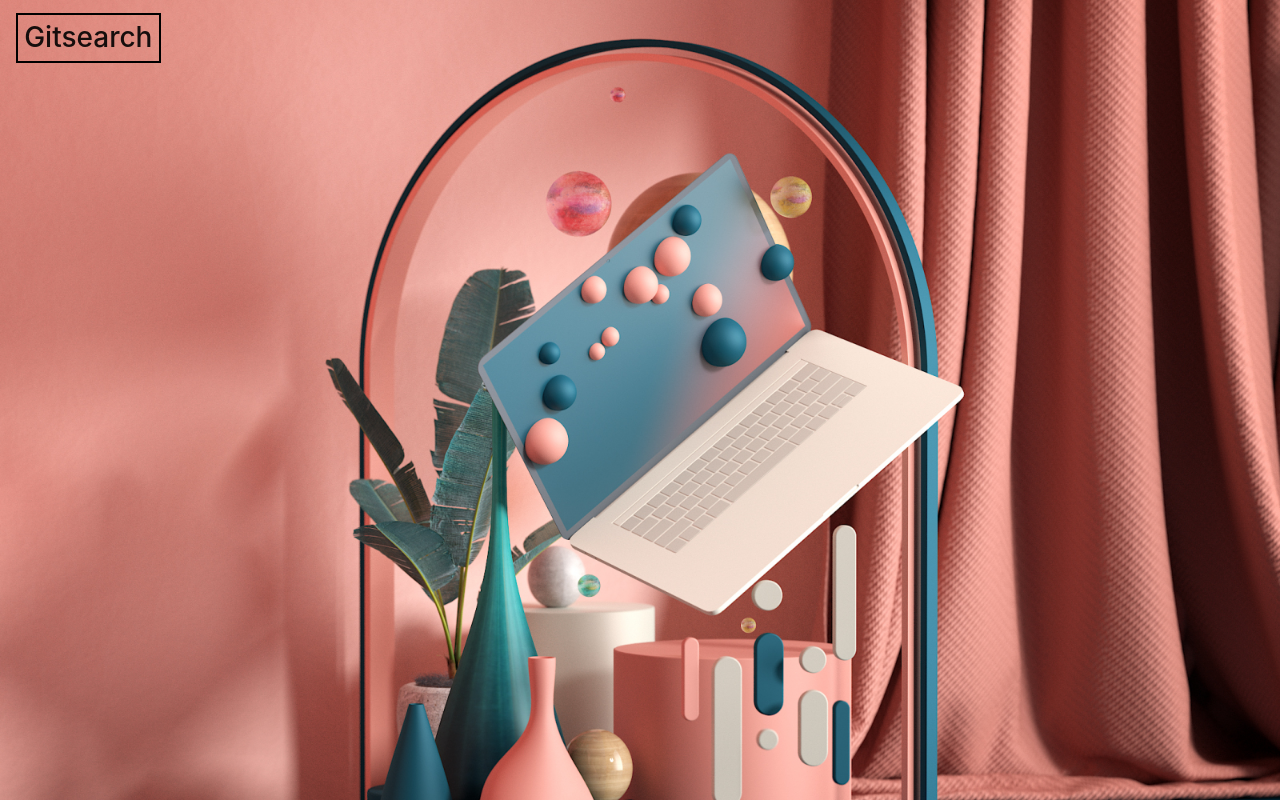
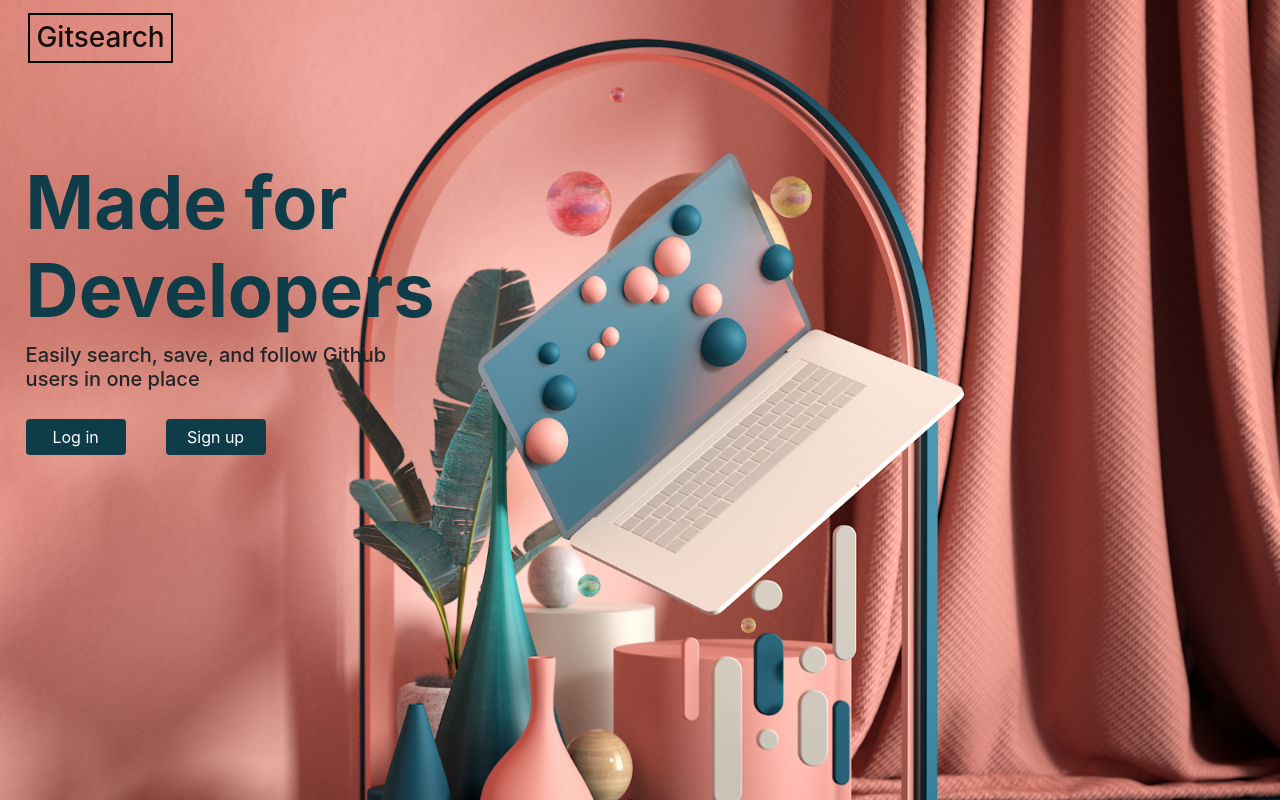
Before and after one commit to JadivaM/Gitsearch, a React (Create React App) app in the folder client/: page /welcome in a window 1280 px wide. Built offline with nearby package versions, Linux system fonts and the light colour scheme.

Commit message:
styled homepage and added react bootstrap buttons

```diff
--- a/client/src/App.css
+++ b/client/src/App.css
@@ -3,14 +3,24 @@ body {
   padding: 0;
 }
 
-.welcome-page-hero-image-container {
-  background-image: url(./images/3d-computer-art.png);
-  background-size: cover;
+.welcome-page-main-container {
   width: 100vw;
   height: 100vh;
+  background-size: cover;
+  background-repeat: no-repeat;
+  background-image: url(./images/3d-computer-art.png);
 }
 
 .welcome-page-hero-image-container-text {
+  width: 400px;
+  padding-left: 2%;
+}
+
+.welcome-page-hero-image-text-title {
+  padding-top: 20%;
+  color: #0f3c49;
+  font-size: 4.6rem;
+  font-weight: bolder;
 }
 
 .navbar-title {
@@ -20,7 +30,7 @@ body {
 }
 
 .navbar-container {
-  display: flex;
+  padding-left: 1%;
 }
 
 .homeBackgroundImage,
--- a/client/src/pages/WelcomePage.jsx
+++ b/client/src/pages/WelcomePage.jsx
@@ -1,15 +1,43 @@
 import React from 'react';
 import NavigationBar from '../components/NavigationBar';
-// import computerImage from '../images/3d-computer-art.png';
+import { Button } from 'react-bootstrap';
 
 const WelcomePage = () => {
   return (
     <>
-      <div className="welcome-page-hero-image-container">
+      <div className="welcome-page-main-container">
         <NavigationBar />
-        {/* <img className="welcome-page-hero-image-container-image" src={computerImage} alt="laptop illustration" /> */}
         <div className="welcome-page-hero-image-container-text">
-          <h2></h2>
+          <h1 className="welcome-page-hero-image-text-title">
+            Made for Developers
+          </h1>
+          <h5 className="welcome-page-hero-image-text-title--caption">
+            Easily search, save, and follow Github users in one place
+          </h5>
+          <Button
+            variant="link"
+            style={{
+              color: 'white',
+              backgroundColor: '#0f3c49',
+              border: 'none',
+              width: 100,
+              marginRight: 40,
+              marginTop: 20
+            }}
+          >
+            Log in
+          </Button>
+          <Button
+            style={{
+              color: 'white',
+              backgroundColor: '#0f3c49',
+              border: 'none',
+              width: 100,
+              marginTop: 20
+            }}
+          >
+            Sign up
+          </Button>
         </div>
       </div>
     </>
```
